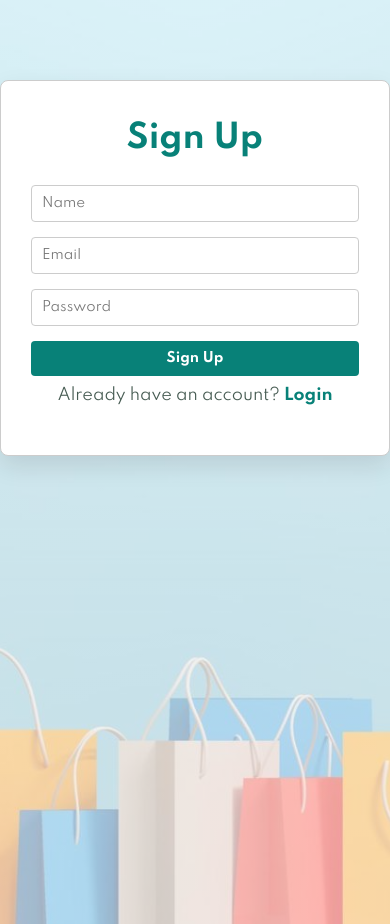
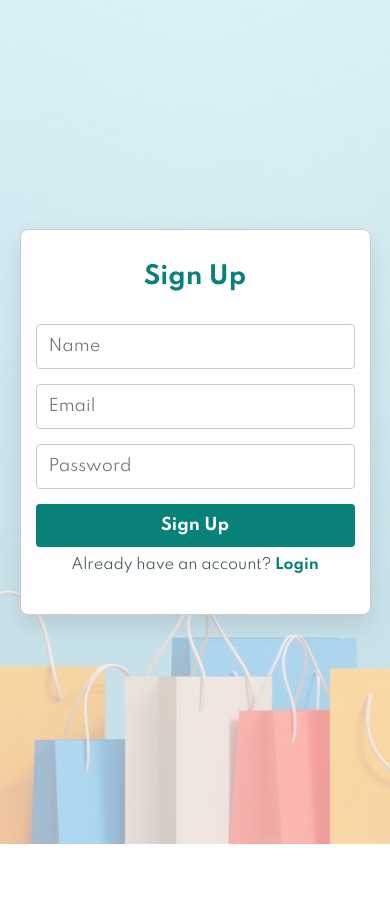
Before and after one commit to Teegalasaketh/Shopping-Site, a website: page public/signup.html in a window 390 px wide. After the commit the page ends 844 px from the top, so only its background shows below. Drawn offline with Linux system fonts and the light colour scheme.

Commit message:
signup responsive

```diff
--- a/public/signup.html
+++ b/public/signup.html
@@ -7,54 +7,76 @@
   <link rel="stylesheet" href="style.css" />
   <style>
     body {
-    margin: 0;
-    padding: 0;
-    height: 100vh;
-    background: linear-gradient(rgba(255, 255, 255, 0.6), rgba(255, 255, 255, 0.6)),
-                url("images/loginbanner.png") no-repeat center center/cover;
+      margin: 0;
+      padding: 0;
+      height: 100vh;
+      background: linear-gradient(rgba(255, 255, 255, 0.6), rgba(255, 255, 255, 0.6)),
+                  url("images/loginbanner.png") no-repeat center center/cover;
+      display: flex;
+      justify-content: center;
+      align-items: center;
     }
 
     .form-container {
+      width: 90%;
       max-width: 400px;
-      margin: 80px auto;
-      padding: 30px;
+      padding: 30px 20px;
       background-color: white;
       border-radius: 8px;
       box-shadow: 0 10px 25px rgba(0, 0, 0, 0.1);
     }
+
     .form-container h2 {
       color: #088178;
       text-align: center;
       margin-bottom: 20px;
+      font-size: 1.8rem;
     }
+
     .form-container input {
       width: 100%;
-      padding: 10px;
+      padding: 12px;
       margin-bottom: 15px;
       border: 1px solid #ccc;
       border-radius: 4px;
+      font-size: 1rem;
     }
+
     .form-container button {
       background-color: #088178;
       color: white;
-      padding: 10px;
+      padding: 12px;
       width: 100%;
       border: none;
       border-radius: 4px;
       cursor: pointer;
       font-weight: bold;
+      font-size: 1rem;
     }
+
     .form-container button:hover {
       background-color: #06685d;
     }
+
     .form-container p {
       text-align: center;
       margin-top: 10px;
+      font-size: 0.9rem;
     }
+
     .form-container a {
       color: #088178;
       text-decoration: none;
       font-weight: bold;
+    }
+
+    @media (max-width: 400px) {
+      .form-container {
+        padding: 20px 15px;
+      }
+      .form-container h2 {
+        font-size: 1.5rem;
+      }
     }
   </style>
 </head>
```
